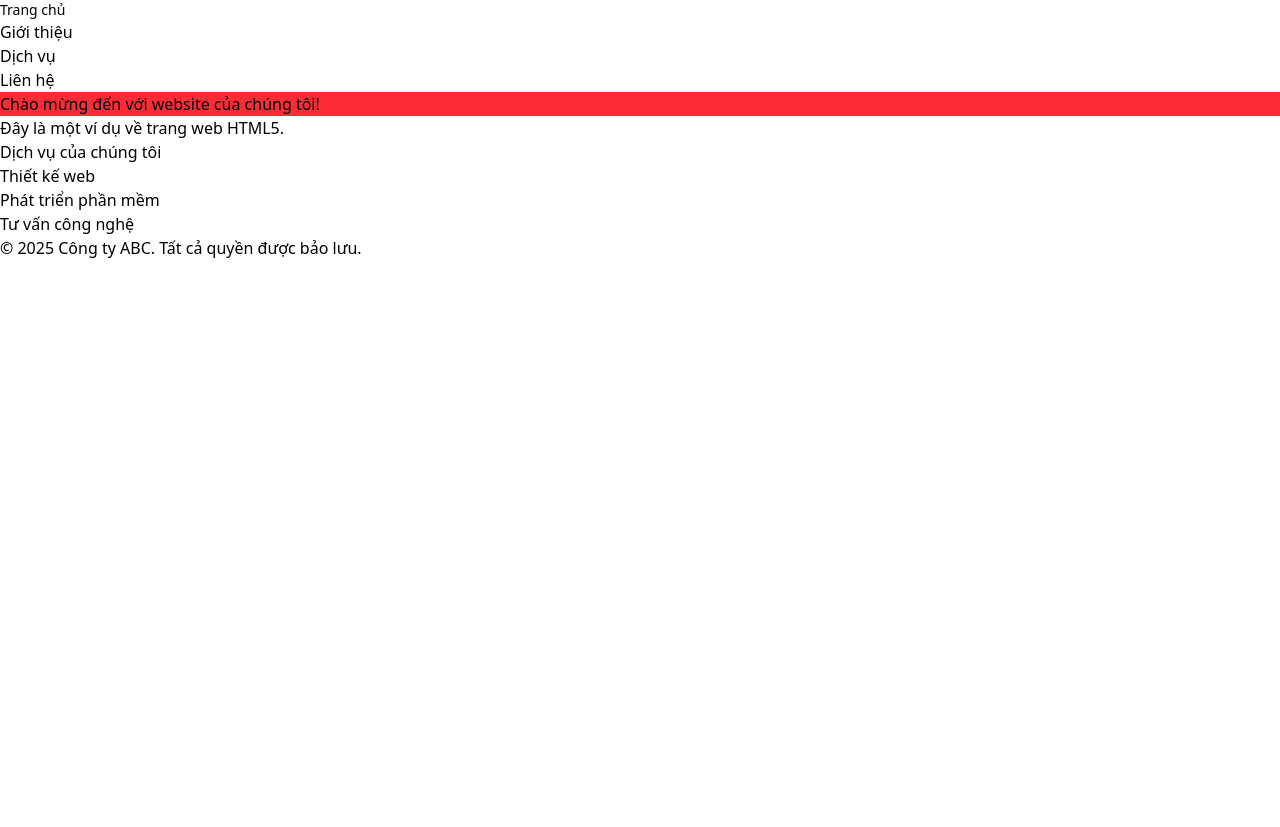
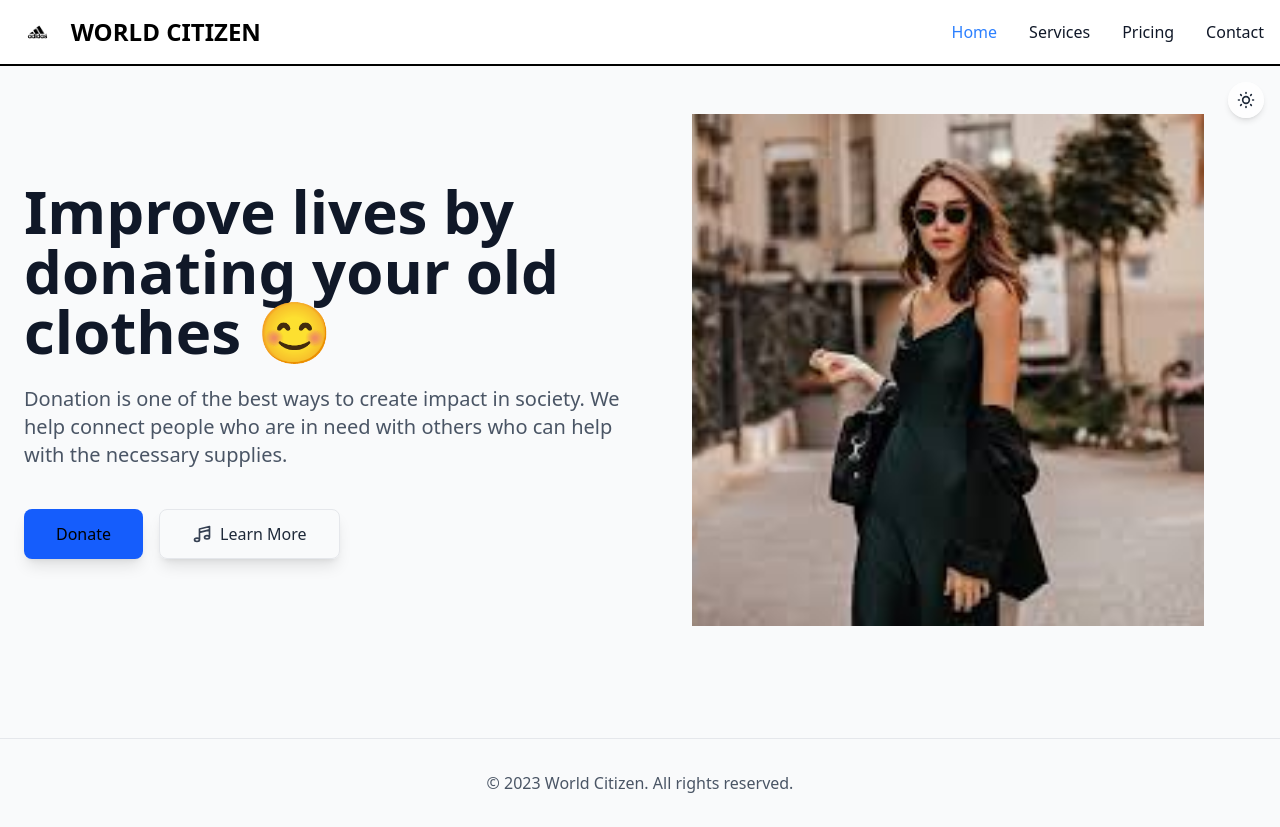
Before and after one commit to KyleTrant/BT1, a website: page index.html in a window 1280 px wide. Before the commit the page ends 800 px from the top, so only its background shows below. Drawn offline with nearby package versions, Linux system fonts and the light colour scheme; files that its build step writes are made by us from their sources.

Commit message:
add index.html (#2) (#3)
create interface tailwind css

```diff
--- a/index.html
+++ b/index.html
@@ -1,51 +1,88 @@
 <!DOCTYPE html>
 <html lang="vi">
-
 <head>
   <meta charset="UTF-8">
   <meta name="viewport" content="width=device-width, initial-scale=1.0">
-    <title>Trang Web Cơ Bản</title>
-    <link rel="stylesheet" href="dist/style.css">
+  <title>World Citizen | Donate Clothes</title>
+  <meta name="description" content="Donate old clothes to help those in need around the world. Join us in spreading kindness.">
+  <meta name="keywords" content="clothing donation, charity, donate clothes, humanitarian aid, used clothes donation">
+  <meta name="author" content="World Citizen Organization">
+ <link href="./dist/style.css" rel="stylesheet">
+ <script src="https://code.jquery.com/jquery-3.6.0.min.js"></script>
+ <script src="./src/js.js"></script>
 </head>
-
-<body>
-
-    <!-- Phần Header -->
-    <header>
-        <nav>
-            <ul>
-                <li class="bg-white text-sm"><a href="#">Trang chủ</a></li>
-                <li><a href="#">Giới thiệu</a></li>
-                <li><a href="#">Dịch vụ</a></li>
-                <li><a href="#">Liên hệ</a></li>
+<body class="bg-gray-50 transition-colors duration-200 min-h-screen flex flex-col dark:bg-gray-800 dark:border-gray-700">
+  <header class="bg-white border-b-2 border-black">
+    <nav class="dark:bg-gray-900 dark:border-gray-700" >
+      <div class="container  flex flex-wrap items-center justify-between mx-auto p-4">
+        <a href="#" class="flex items-center space-x-3 rtl:space-x-reverse">
+            <img src="/src/images/logo-adidas-vector-inkythuatso-01-28-13-33-57.jpg" class="h-8" alt="Flowbite Logo" />
+            <span class="self-center text-2xl font-semibold whitespace-nowrap dark:text-white">WORLD CITIZEN</span>
+        </a>
+        <button data-collapse-toggle="navbar-multi-level" type="button" class="mobile-menu-btn">
+            <span class="sr-only">Open main menu</span>
+            <svg class="w-5 h-5" aria-hidden="true" xmlns="http://www.w3.org/2000/svg" fill="none" viewBox="0 0 17 14">
+                <path stroke="currentColor" stroke-linecap="round" stroke-linejoin="round" stroke-width="2" d="M1 1h15M1 7h15M1 13h15"/>
+            </svg>
+        </button>
+        <div class="hidden w-full md:block md:w-auto" id="navbar-multi-level">
+          <ul class="nav-menu">
+            <li>
+              <a href="#" class="nav-link text-blue-500" aria-current="page">Home</a>
+            </li>
+            <li>
+              <a href="#" class="nav-link">Services</a>
+            </li>
+            <li>
+              <a href="#" class="nav-link">Pricing</a>
+            </li>
+            <li>
+              <a href="#" class="nav-link">Contact</a>
+            </li>
           </ul>
+        </div>
+      </div>
     </nav>
   </header>
-
-    <!-- Phần Main Content -->
-    <main>
-        <!-- Phần section 1 -->
-        <section>
-            <h1 class="bg-red-500" >Chào mừng đến với website của chúng tôi!</h1>
-            <p>Đây là một ví dụ về trang web HTML5.</p>
-        </section>
-
-        <!-- Phần section 2 -->
-        <section>
-            <h2>Dịch vụ của chúng tôi</h2>
-            <ul>
-                <li>Thiết kế web</li>
-                <li>Phát triển phần mềm</li>
-                <li>Tư vấn công nghệ</li>
-            </ul>
+  <main class="flex-grow px-4 sm:px-6 py-12 relative dark:bg-gray-800">
+    <button id="theme-toggle" class="absolute top-4 right-4 z-50 p-2 rounded-full bg-white/80 dark:bg-gray-700/80 backdrop-blur shadow-md">
+      <svg id="theme-icon" class="w-5 h-5 text-gray-800 dark:text-gray-200" fill="none" viewBox="0 0 24 24" stroke="currentColor">
+        <path id="theme-icon-path" stroke-linecap="round" stroke-linejoin="round" stroke-width="2" d="M12 3v1m0 16v1m9-9h-1M4 12H3m15.364 6.364l-.707-.707M6.343 6.343l-.707-.707m12.728 0l-.707.707M6.343 17.657l-.707.707M16 12a4 4 0 11-8 0 4 4 0 018 0z"></path>
+      </svg>
+    </button>
+    <section class="container mx-auto  flex flex-col sm:flex-row items-center text-left mb-16">
+      <div class="md:w-1/2 text-center md:text-left">
+        <h1 class="text-4xl sm:text-5xl lg:text-6xl font-bold text-gray-900 dark:text-white mb-6">
+          Improve lives by donating your old clothes <span class="text-yellow-400">😊</span>
+        </h1>
+        <p class="text-lg sm:text-xl text-gray-600 dark:text-gray-300 max-w-3xl mb-10">
+          Donation is one of the best ways to create impact in society. We help connect people who are in need with others who can help with the necessary supplies.
+        </p>
+        <div class="flex flex-col sm:flex-row gap-4 justify-center md:justify-start">
+          <a href="#" class="px-8 py-3 font-medium dark:text-white rounded-lg transition duration-200 shadow-lg flex items-center justify-center dark:hover:bg-blue-800 dark:bg-gray-700 bg-blue-600">
+            Donate
+          </a>
+          <a href="#" class="px-8 py-3 dark:bg-gray-700 text-gray-800 dark:text-white font-medium rounded-lg hover:bg-gray-100 dark:hover:bg-gray-600 transition duration-200 border border-gray-200 dark:border-gray-600 shadow-lg flex items-center justify-center gap-2">
+            <svg class="w-5 h-5  text-gray-700 dark:text-gray-200" fill="none" stroke="currentColor" viewBox="0 0 24 24">
+              <path stroke-linecap="round" stroke-linejoin="round" stroke-width="2" d="M9 19V6l12-3v13M9 19c0 1.105-1.343 2-3 2s-3-.895-3-2 1.343-2 3-2 3 .895 3 2zm12-3c0 1.105-1.343 2-3 2s-3-.895-3-2 1.343-2 3-2 3 .895 3 2zM9 10l12-3"></path>
+            </svg>
+            Learn More
+          </a>
+        </div>
+      </div>
+      <div class="md:w-1/2 flex justify-center items-center mt-8 md:mt-0">
+        <div class="w-full max-w-xs sm:max-w-sm md:max-w-md lg:max-w-lg aspect-square placeholder-box flex justify-center items-center overflow-hidden">
+          <img src="/src/images/images.jpeg" alt="image girl" class="w-full h-full object-cover" />
+        </div>
+      </div>
     </section>
   </main>
-
-    <!-- Phần Footer -->
-    <footer>
-        <p>&copy; 2025 Công ty ABC. Tất cả quyền được bảo lưu.</p>
+  <footer class="py-8 dark:bg-gray-800 border-t border-gray-200 dark:border-gray-700">
+    <div class="max-w-7xl mx-auto px-4 sm:px-6 lg:px-8">
+      <p class="text-center text-gray-600 dark:text-gray-300">
+        © 2023 World Citizen. All rights reserved.
+      </p>
+    </div>
   </footer>
-
 </body>
-
 </html>
--- a/package.json
+++ b/package.json
@@ -5,8 +5,8 @@
     "tailwindcss": "^4.0.15"
   },
   "scripts": {
-    "dev":"npx @tailwindcss/cli -i ./style.css -o ./dist/style.css -c ./tailwind.config.js --watch",
-    "build":"npx @tailwindcss/cli -i ./style.css -o ./dist/style.css -c ./tailwind.config.js --minify"
+    "dev":"npx @tailwindcss/cli -i ./style.css -o ./dist/style.css -c  --watch",
+    "build":"npx @tailwindcss/cli -i ./style.css -o ./dist/style.css -c --minify"
 
   }
 }
--- a/postcss.config.mjs
+++ b/postcss.config.mjs
@@ -1,5 +1,6 @@
 export default {
-    plugins: {
-      "@tailwindcss/postcss": {},
-    }
-  }
+  plugins: [
+    "postcss-import",
+    "@tailwindcss/postcss",
+  ],
+};
--- /dev/null
+++ b/src/js.js
@@ -0,0 +1,25 @@
+$(document).ready(function () {
+    $("[data-collapse-toggle]").click(function () {
+        $("#navbar-multi-level").toggleClass("hidden");
+    });
+
+    const themeToggle = $("#theme-toggle");
+    const themeIconPath = $("#theme-icon-path");
+
+    const setTheme = (isDark) => {
+        $("html").toggleClass("dark", isDark);
+        themeIconPath.attr("d", isDark
+            ? "M20.354 15.354A9 9 0 018.646 3.646 9.003 9.003 0 0012 21a9.003 9.003 0 008.354-5.646z"
+            : "M12 3v1m0 16v1m9-9h-1M4 12H3m15.364 6.364l-.707-.707M6.343 6.343l-.707-.707m12.728 0l-.707.707M6.343 17.657l-.707.707M16 12a4 4 0 11-8 0 4 4 0 018 0z");
+    };
+    const isDarkMode = localStorage.getItem("theme") === "dark" ||
+        (!localStorage.getItem("theme") && window.matchMedia("(prefers-color-scheme: dark)").matches);
+
+    setTheme(isDarkMode);
+
+    themeToggle.click(function () {
+        const newTheme = !$("html").hasClass("dark");
+        localStorage.setItem("theme", newTheme ? "dark" : "light");
+        setTheme(newTheme);
+    });
+});
--- a/style.css
+++ b/style.css
@@ -1 +1,31 @@
-@import "tailwindcss"
+@import "tailwindcss";
+
+@custom-variant dark (&:where(.dark, .dark *));
+
+
+@layer components {
+  .nav-link {
+    @apply block py-2 px-3 text-gray-900 rounded-sm hover:bg-gray-100
+           md:hover:bg-transparent md:border-0 md:hover:text-blue-700 md:p-0
+           dark:text-white md:dark:hover:text-blue-500 dark:hover:bg-gray-700
+           dark:hover:text-white md:dark:hover:bg-transparent;
+  }
+  .nav-menu {
+    @apply flex flex-col font-medium p-4 md:p-0 mt-4 border border-gray-100 rounded-lg
+           bg-gray-50 md:space-x-8 rtl:space-x-reverse md:flex-row
+           md:mt-0 md:border-0 md:bg-white dark:bg-gray-800
+           md:dark:bg-gray-900 dark:border-gray-700;
+  }
+
+  .mobile-menu-btn {
+    @apply inline-flex items-center p-2 w-10 h-10 justify-center text-sm
+           text-gray-500 rounded-lg md:hidden hover:bg-gray-100 focus:outline-none
+           focus:ring-2 focus:ring-gray-200 dark:text-gray-400
+           dark:hover:bg-gray-700 dark:focus:ring-gray-600;
+  }
+}
+@layer utilities {
+  .placeholder-box {
+    @apply bg-gray-200 dark:bg-gray-600 flex items-center justify-center text-gray-400 dark:text-gray-300;
+  }
+}
--- a/tailwind.config.js
+++ /dev/null
@@ -1,5 +0,0 @@
-module.exports = {
-    content :[
-        './index.html'
-    ]
-  }
```
Also changed, not shown: README.md, src/customStyle.css (deleted), src/images/images.jpeg (added), src/images/logo-adidas-vector-inkythuatso-01-28-13-33-57.jpg (added). Lines whose indentation alone changed are shown as unchanged.
